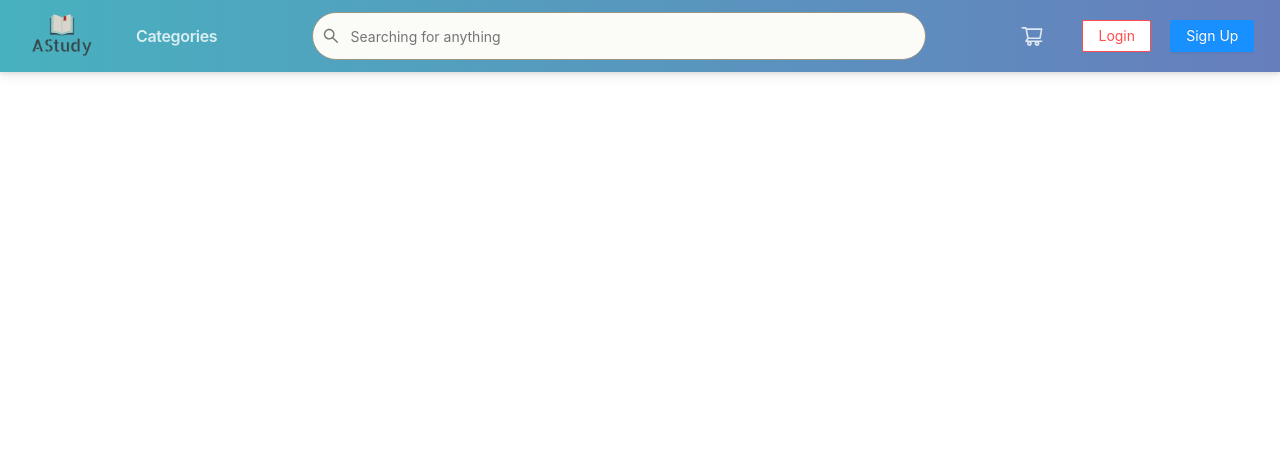
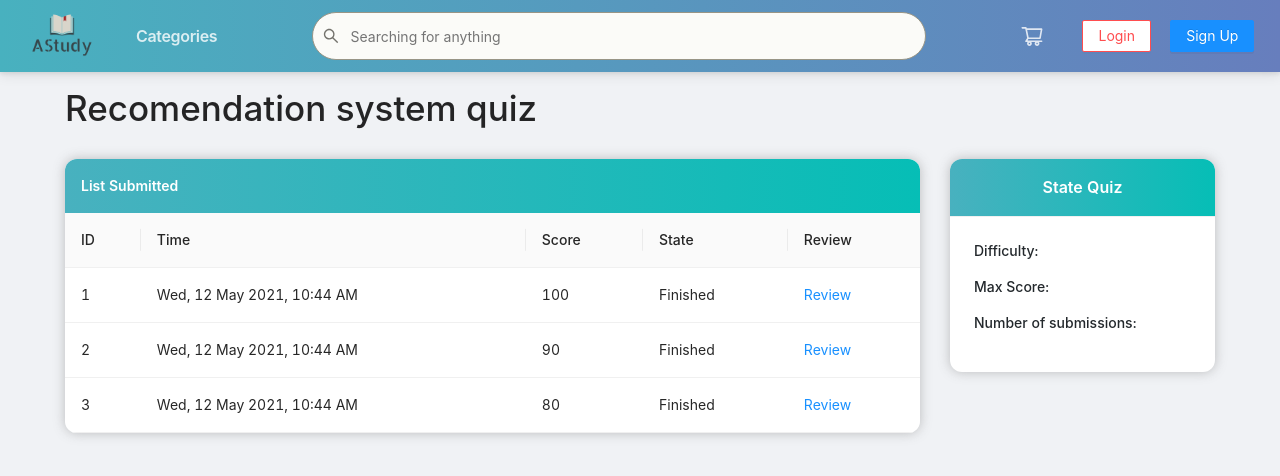
Before and after one commit to vohuong108/A-Study-FE, a React (Create React App) app: page /submit in a window 1280 px wide. Shown: the top 476 px of the page. Built offline with nearby package versions, Linux system fonts and the light colour scheme.

Commit message:
build list quiz commit

```diff
--- a/src/App.css
+++ b/src/App.css
@@ -1,5 +1,6 @@
 .App {
   text-align: center;
+  height: 100%;
 }
 
 @keyframes App-logo-spin {
--- a/src/App.js
+++ b/src/App.js
@@ -1,3 +1,4 @@
+import React from 'react'
 import './App.css'
 import Footer from './components/pages/footer/Footer'
 import Header from './components/pages/header/Header'
@@ -19,7 +20,9 @@ import Course from './components/pages/course/Course'
 import SignupConfirm from './SignupConfirm'
 import Overview from './components/pages/course/overview/Overview'
 import Lecture from './components/pages/course/lectureByWeek/Lecture'
-import React from 'react'
+import Submit from './components/pages/quiz/submit/Submit'
+
+
 function App() {
 
 
@@ -32,12 +35,15 @@ function App() {
           <Route path="/course">
             <Course />
           </Route>
+          <Route path="/submit">
+            <Submit />
+          </Route>
           <Route path="/lecture">
             <Lecture />
           </Route>
           <PublicRoute exact path="/login" component={Login} />
           <PublicRoute exact path="/signup" component={SignUp} />
-          <PrivateRoute exact path="/dashbroad" component={UserDash} />
+          <PublicRoute exact path="/dashbroad" component={UserDash} />
           <DisplayFooter exact path="/" component={Home} />
 
         </Switch>
--- a/src/components/pages/SignUp/SignUp.scss
+++ b/src/components/pages/SignUp/SignUp.scss
@@ -41,12 +41,22 @@
 
         img {
             width: 100%;
+            max-width: fit-content;
         }
     }
 
     .inner-right {
         flex: 0 0 40%;
         margin-left: 1rem;
+
+        h3 {
+            color: rgb(31, 31, 31);
+            font-size: 34px;
+            line-height: 42px;
+            text-align: center;
+            font-weight: 400;
+            margin-bottom: 40px;
+        }
 
         form label {
             text-align: left;
@@ -68,14 +78,6 @@
             }
         }
 
-        h3 {
-            color: rgb(31, 31, 31);
-            font-size: 34px;
-            line-height: 42px;
-            text-align: center;
-            font-weight: 400;
-            margin-bottom: 40px;
-        }
     }
 
     input {
@@ -99,8 +101,6 @@
         color: #2A73CC;
     }
 
-
-
     .form-btn {
         cursor: pointer;
         border-radius: 25px;
@@ -122,10 +122,10 @@
         font-weight: 600;
         transition: all 0.5s;
         background-color: transparent !important;
-    }
 
-    .submit-btn:hover {
-        color: #23282c;
+        &:hover {
+            color: #23282c;
+        }
     }
 
     .form-license {
--- a/src/components/pages/login/Login.scss
+++ b/src/components/pages/login/Login.scss
@@ -27,10 +27,10 @@
     }
 
     .inner-left {
-        width: min-content;
-    }
+        width: 100%;
+        flex: auto;
 
-    .inner-left p {
+        p {
             color: #73818f;
             text-align: center;
             margin-top: 15px;
@@ -39,11 +39,17 @@
             line-height: 1.2;
         }
 
+        img {
+            width: 100%;
+            max-width: fit-content;
+        }
+    }
+
     .inner-right {
         flex: 0 0 40%;
-    }
+        margin-left: 1rem;
 
-    .inner-right h3{
+        h3{
             color: rgb(31, 31, 31);
             font-size: 34px;
             line-height: 42px;
@@ -52,17 +58,25 @@
             margin-bottom: 40px;
         }
 
+        form label {
+            text-align: left;
+            display: block;
+            margin-bottom: 10px;
+            margin-top: 10px;
+        }
+
         .input-wrap {
             background-color: #e6e6e6;
             border-radius: 25px;
             display: flex;
             align-items: center;
-    }
 
             .input-icon {
                 color: rgb(163, 156, 156);
                 margin-left: 15px;
                 font-size: 1rem;
+            }
+        }
     }
 
     input {
@@ -86,12 +100,7 @@
         color: #2A73CC;
     }
 
-    label {
-        text-align: left;
-        display: block;
-        margin-bottom: 10px;
-        margin-top: 10px;
-    }
+
 
     .form-btn {
         cursor: pointer;
@@ -113,10 +122,11 @@
         text-transform: uppercase;
         font-weight: 600;
         transition: all 0.5s;
+
+        &:hover {
+            color: #23282c;
+        }
     }
 
-    .submit-btn:hover {
-        color: #23282c;
-    }
 
 }
--- /dev/null
+++ b/src/components/pages/quiz/submit/Submit.js
@@ -0,0 +1,97 @@
+import React from 'react'
+import './Submit.scss'
+import { Layout, Table, Card, Row, Col } from 'antd';
+import { Link } from 'react-router-dom'
+const { Content } = Layout;
+
+
+const columns = [
+    {
+        title: 'ID',
+        dataIndex: 'id',
+    },
+    {
+        title: 'Time',
+        className: 'submit-table-time',
+        dataIndex: 'time',
+        align: 'left',
+    },
+    {
+        title: 'Score',
+        className: 'submit-table-score',
+        dataIndex: 'score',
+    },
+    {
+        title: 'State',
+        className: 'submit-table-state',
+        dataIndex: 'state',
+    },
+    {
+        title: 'Review',
+        className: 'submit-table-review',
+        render: () => <Link to="/">Review</Link>
+    }
+  ];
+
+  const data = [
+    {
+      key: '1',
+      id: 1,
+      time: 'Wed, 12 May 2021, 10:44 AM',
+      score: 100,
+      state: 'Finished'
+    },
+    {
+      key: '2',
+      id: 2,
+      time: 'Wed, 12 May 2021, 10:44 AM',
+      score: 90,
+      state: 'Finished'
+    },
+    {
+      key: '3',
+      id: 3,
+      time: 'Wed, 12 May 2021, 10:44 AM',
+      score: 80,
+      state: 'Finished'
+    },
+  ];
+
+
+const Submit = () => {
+    return (
+        <Layout className="submit-layout">
+            <Content style={{ padding: '0 50px' }}>
+                <h1>Recomendation system quiz</h1>
+                <Layout className="submit-layout-list-degree">
+                        <Col xs={24} sm={24} xl={18} style={{ padding: '15px'}}>
+                            <Table
+                                className="quiz-table"
+                                columns={columns}
+                                dataSource={data}
+                                title={() => 'List Submitted'}
+                                pagination={false}
+                            />
+                        </Col>
+                        <Col xs={24} sm={24} xl={6} style={{ padding: '15px'}}>
+                            <Card
+                                className="quiz-card"
+                                title="State Quiz"
+                                bordered={false}
+
+                            >
+                                <p>Difficulty: </p>
+                                <p>Max Score: </p>
+                                <p>Number of submissions: </p>
+                            </Card>
+
+                        </Col>
+
+
+                </Layout>
+            </Content>
+        </Layout>
+    )
+}
+
+export default Submit
--- /dev/null
+++ b/src/components/pages/quiz/submit/Submit.scss
@@ -0,0 +1,47 @@
+.submit-layout {
+    height: calc(100% - 72px);
+    h1 {
+        padding: 15px;
+        margin-bottom: 0;
+        font-size: 2.1875rem;
+        text-align: left;
+    }
+
+    .submit-layout-list-degree {
+        flex-direction: row;
+        flex-wrap: wrap;
+        justify-content: space-between;
+    }
+
+    .quiz-card {
+        background-color: rgb(255, 255, 255);
+        border-radius: 0.75rem;
+        box-shadow: 0 0 12px 0 hsla(0, 0%, 48%, 0.45);
+        overflow: hidden;
+        p {
+            text-align: left;
+            color: rgb(35, 40, 44);
+            font-weight: 500;
+        }
+
+        .ant-card-head {
+            background: linear-gradient(90deg,#48b1bf,#06beb6);
+            color: #FFFFFF;
+            font-weight: 600;
+        }
+    }
+
+    .quiz-table {
+        border-radius: 0.75rem;
+        box-shadow: 0 0 12px 0 hsla(0, 0%, 48%, 0.45);
+        overflow: hidden;
+        .ant-table-title {
+            background: linear-gradient(90deg,#48b1bf,#06beb6);
+            color: #FFFFFF;
+            font-weight: 600;
+            text-align: left;
+        }
+
+
+    }
+}
--- a/src/index.css
+++ b/src/index.css
@@ -7,9 +7,13 @@ body {
 
   -webkit-font-smoothing: antialiased;
   -moz-osx-font-smoothing: grayscale;
+  height: 100%;
 }
 
 code {
-  font-family: source-code-pro, Menlo, Monaco, Consolas, 'Courier New',
-    monospace;
+  font-family: source-code-pro, Menlo, Monaco, Consolas, 'Courier New',monospace;
 }
+
+#root {
+  height: 100%;
+}
```
Lines whose indentation alone changed are shown as unchanged.
